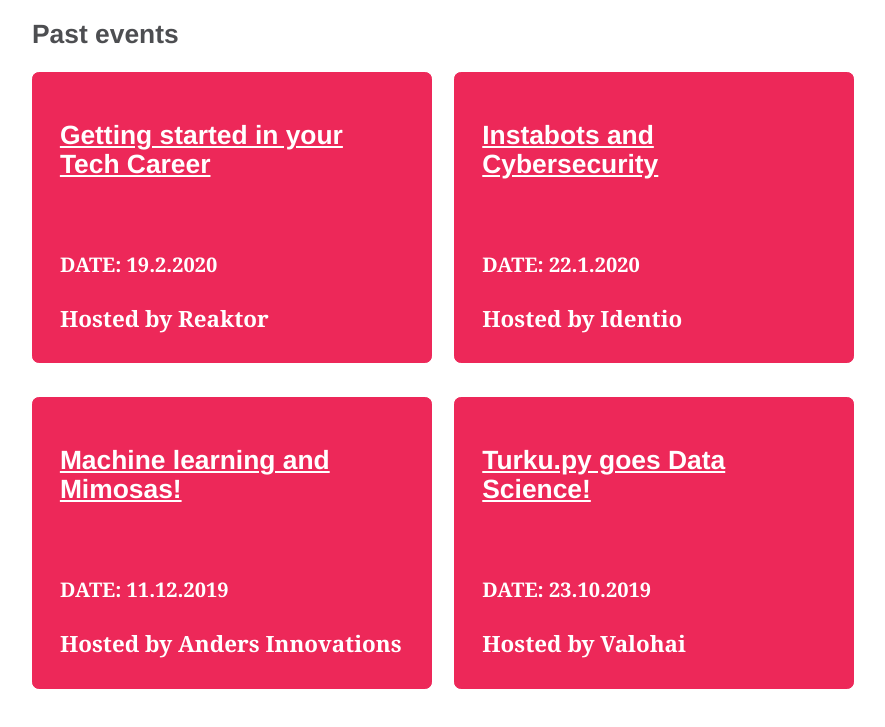
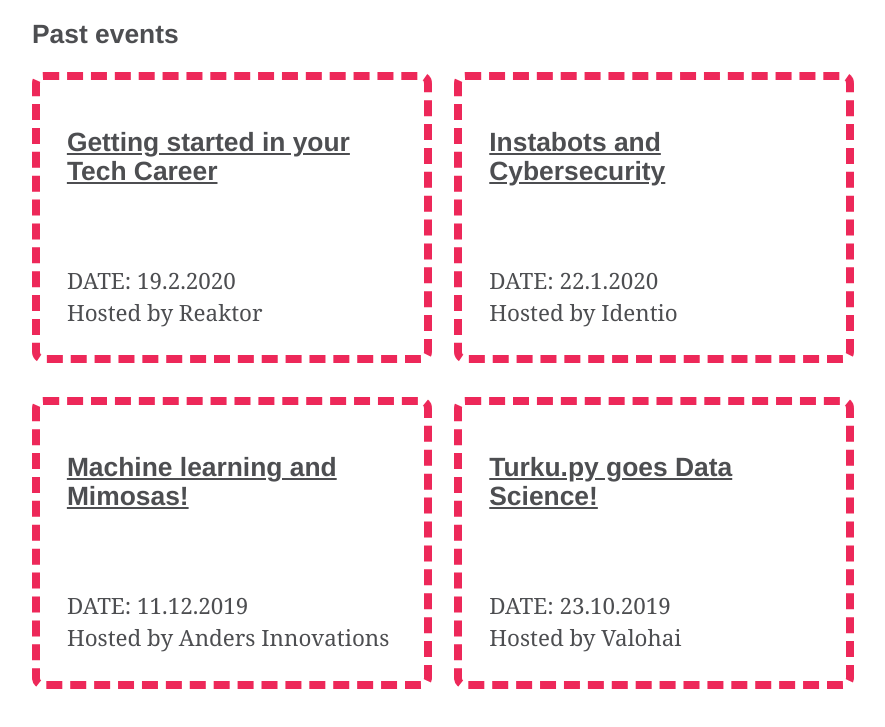
Before and after one commit to turkupy/turkupy.github.io, a Gatsby site: page / in a window 1280 px wide. Shown: the part 845-1572 px from the top of the page, without its empty margins (208-1093 px from the left). Built offline with nearby package versions, Linux system fonts and the light colour scheme; Gatsby itself is replaced by a stand-in of ours; some packages are replaced by stand-ins of ours.

Commit message:
Edit card styles to have compliant colors

```diff
--- a/src/components/event.jsx
+++ b/src/components/event.jsx
@@ -10,23 +10,22 @@
   flex-direction: column;
   justify-content: space-between;
   padding: 1.2em;
-  background-color: ${colors.darkPink};
-  color: ${colors.white};
-  border: 1px solid ${colors.darkPink};
+  border: 0.5rem dashed ${colors.darkPink};
+  color: ${colors.darkGrey};
+  line-height: 2rem;
   min-height: 13em;
-  border-radius: 0.3em;
+  border-radius: 0.5em;
   position: relative;
   &:hover,
   &:focus-within {
     cursor: pointer;
-    border: 1px solid ${colors.darkPink};
+    border: 0.5rem solid ${colors.lightPink};
     background-color: ${colors.white};
-    color: ${colors.darkPink};
     transform: rotate(0.8deg);
   }
 
   &:hover a {
-    color: ${colors.darkPink};
+    color: ${colors.darkGrey};
   }
 `
 
@@ -35,30 +34,24 @@
   color: inherit;
 
   & > a {
-    color: ${colors.white};
+    color: ${colors.darkGrey};
   }
 
   & > a:hover,
   & > a:focus {
-    color: ${colors.darkPink};
+    color: ${colors.darkGrey};
+    border-bottom: 0.25rem solid ${colors.lightPink};
   }
 `
 
 const DateSpan = styled.span`
   text-transform: uppercase;
-  font-size: 0.9em;
-  margin-bottom: 1.2em;
   box-sizing: border-box;
-`
-
-const HostInfo = styled.p`
-  margin: 0;
 `
 
 const EventInfo = styled.div`
   display: flex;
   flex-direction: column;
-  font-weight: bold;
 `
 
 const StyledLink = styled(Link)`
@@ -80,7 +73,7 @@
       </EventTitle>
       <EventInfo>
         {date && <DateSpan>Date: {formatDate(date)}</DateSpan>}
-        <HostInfo>Hosted by {host}</HostInfo>
+        <p>Hosted by {host}</p>
       </EventInfo>
     </EventCard>
   )
```
